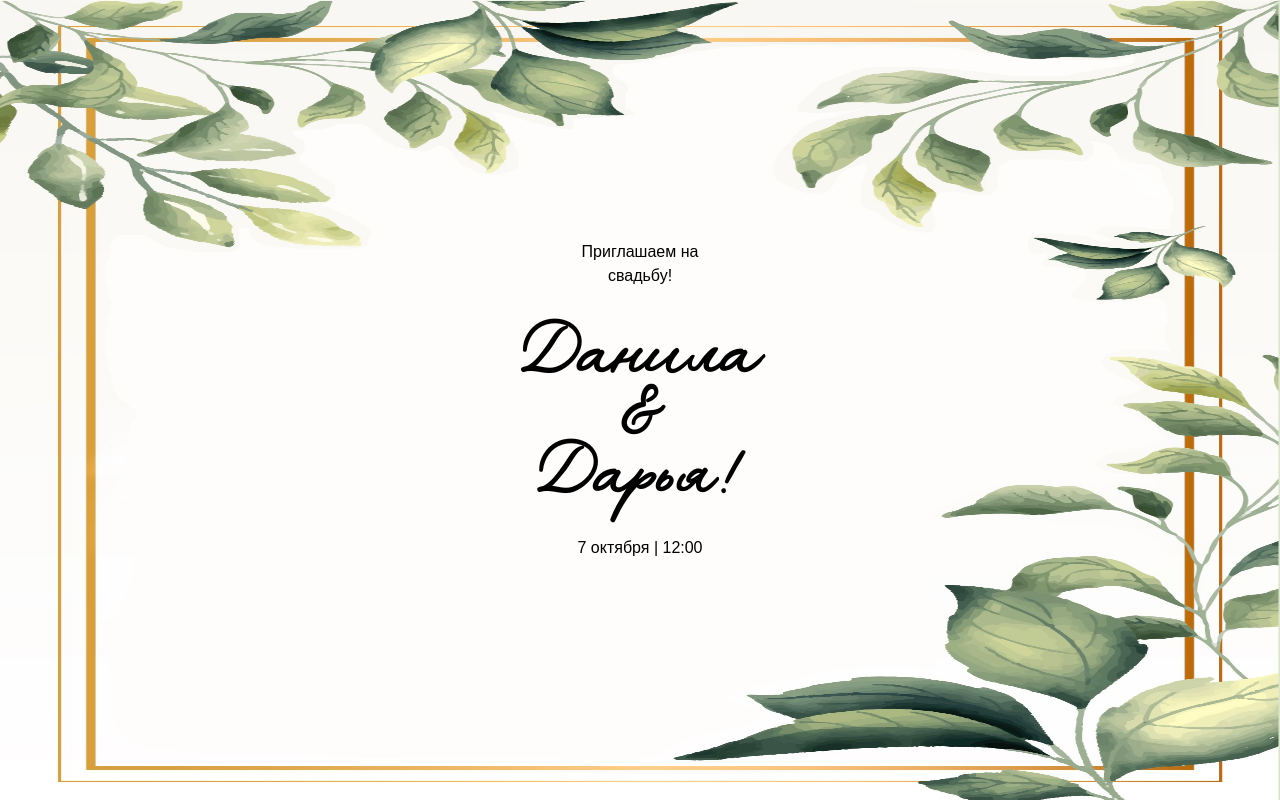
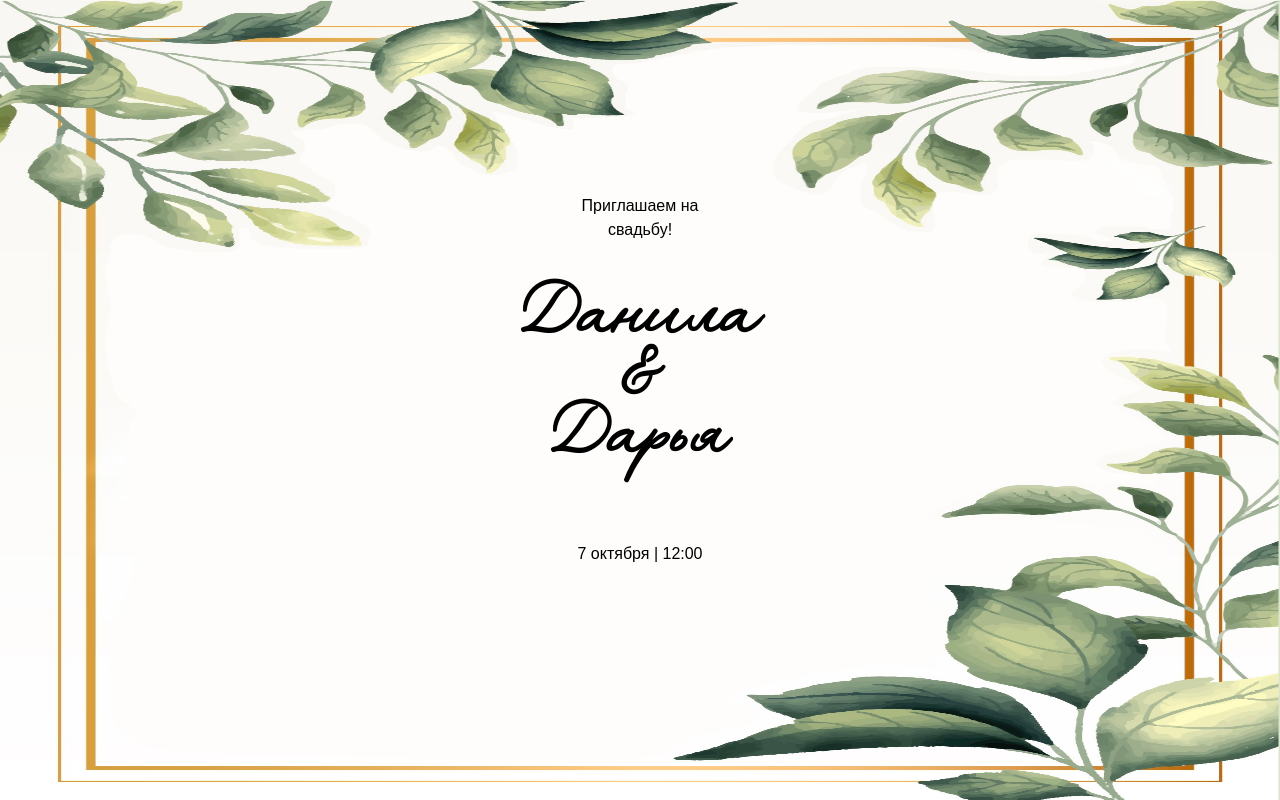
Before and after one commit to sxlts/j1wedding, a Next.js app: page / in a window 1280 px wide. Shown: the top 800 px of the page. Built offline with nearby package versions, Linux system fonts and the light colour scheme; a web font is replaced by a local one; what node-telegram-bot-api would draw is missing.

Commit message:
style: syka

```diff
--- a/src/app/page.tsx
+++ b/src/app/page.tsx
@@ -12,21 +12,21 @@ export default function Home() {
 
   return (
     <main className="flex flex-col items-center">
-      <div className="h-screen relative px-10 py-60 w-full text-center flex flex-col justify-between">
+      <div className="h-screen relative px-10 w-full text-center flex items-center flex-col justify-center">
         <Image src="/background.jpg" alt="background" fill className="-z-10"/>
         <p className="text-2l">
           Приглашаем на
           <br />
           свадьбу!
         </p>
-        <p className="text-6xl font-badscript font-bold">
+        <h2 className="space-y-2 py-10 text-6xl font-badscript font-bold">
           Данила
           <br />
           &
           <br />
-          Дарья!
-        </p>
-        <p className="text-2l">
+          Дарья
+        </h2>
+        <p className="py-10 text-2l">
           7 октября | 12:00
         </p>
       </div>
```
